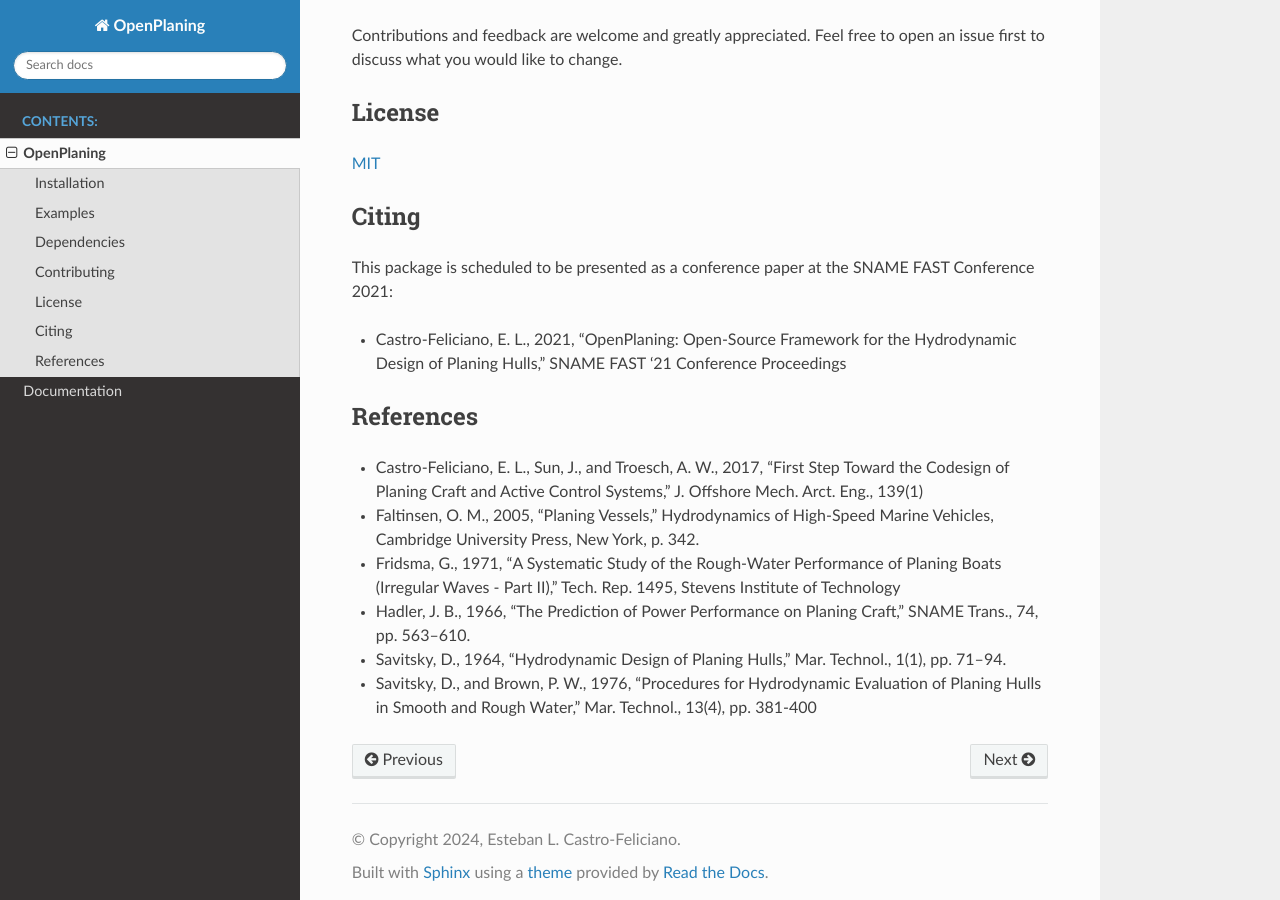
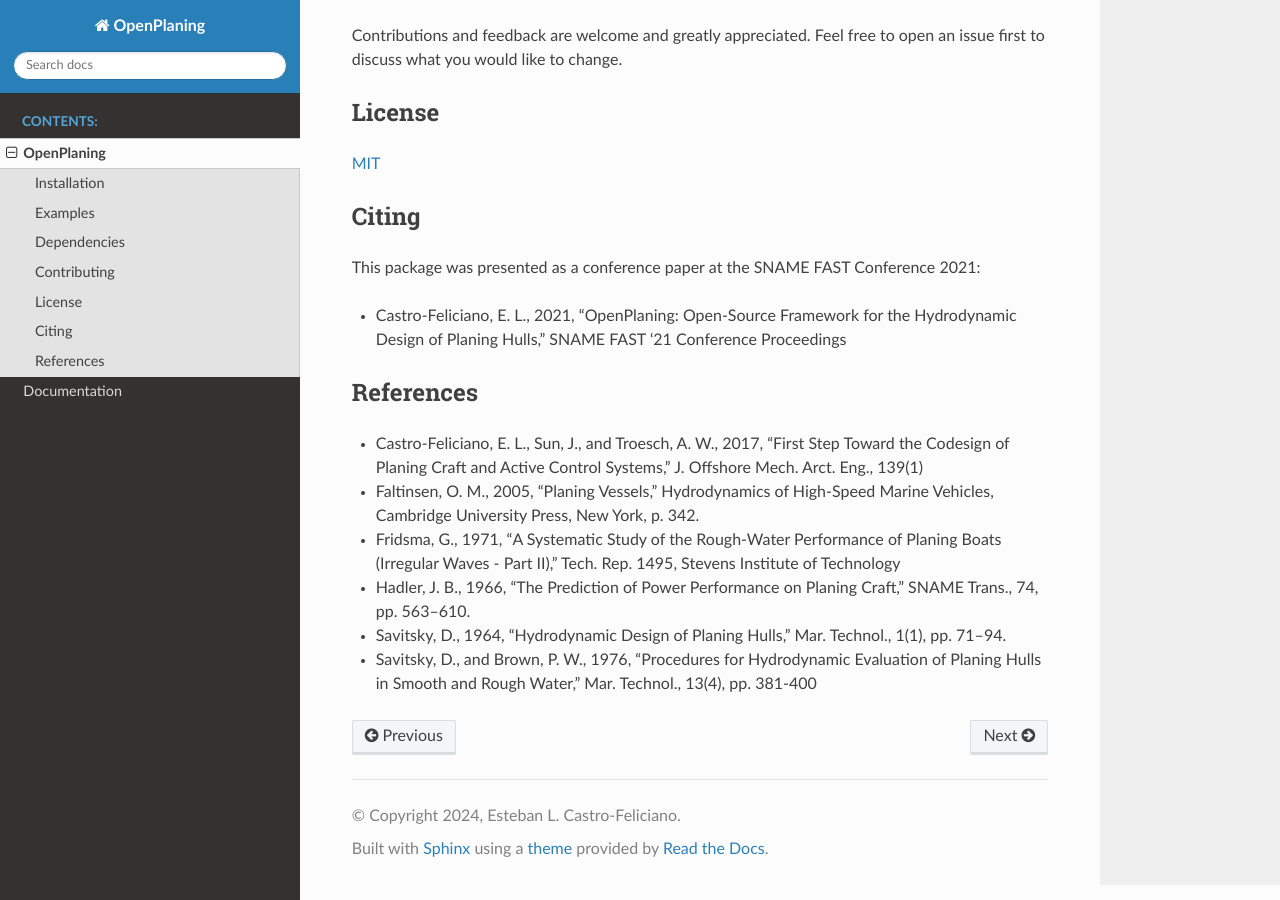
Before and after one commit to elcf/python-openplaning, a Sphinx documentation site: the page built from docs/README.md, in a window 1280 px wide and 900 px high, scrolled down 3207 px. Built offline with Sphinx 7.4.7 and the Read the Docs theme 2.0.0, drawn with Linux system fonts in a browser that asks for light colours.

Commit message:
Update docs readme

```diff
--- a/docs/README.md
+++ b/docs/README.md
@@ -177,7 +177,7 @@ Contributions and feedback are welcome and greatly appreciated. Feel free to ope
 [MIT](https://choosealicense.com/licenses/mit/)
 
 ## Citing
-This package is scheduled to be presented as a conference paper at the SNAME FAST Conference 2021:
+This package was presented as a conference paper at the SNAME FAST Conference 2021:
 * Castro-Feliciano, E. L., 2021, "OpenPlaning: Open-Source Framework for the Hydrodynamic Design of Planing Hulls," SNAME FAST '21 Conference Proceedings
 
 ## References
```
